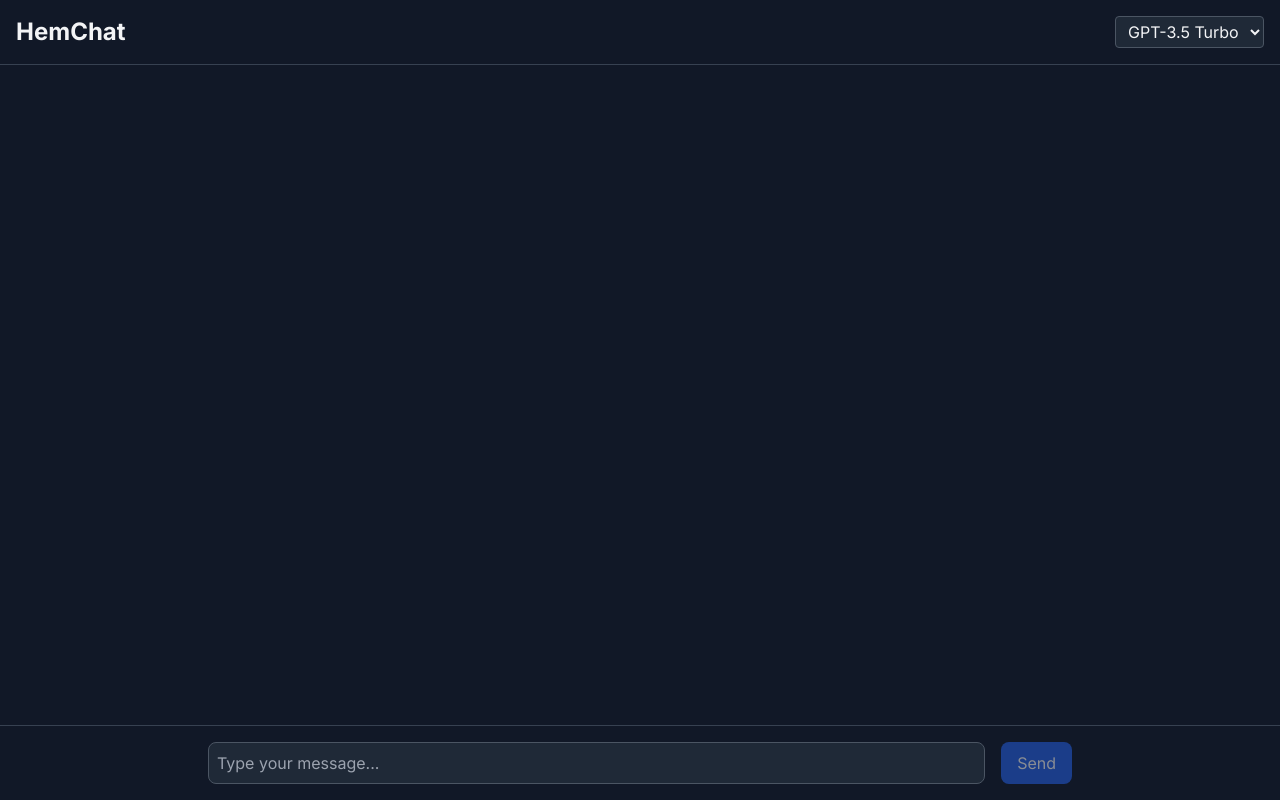
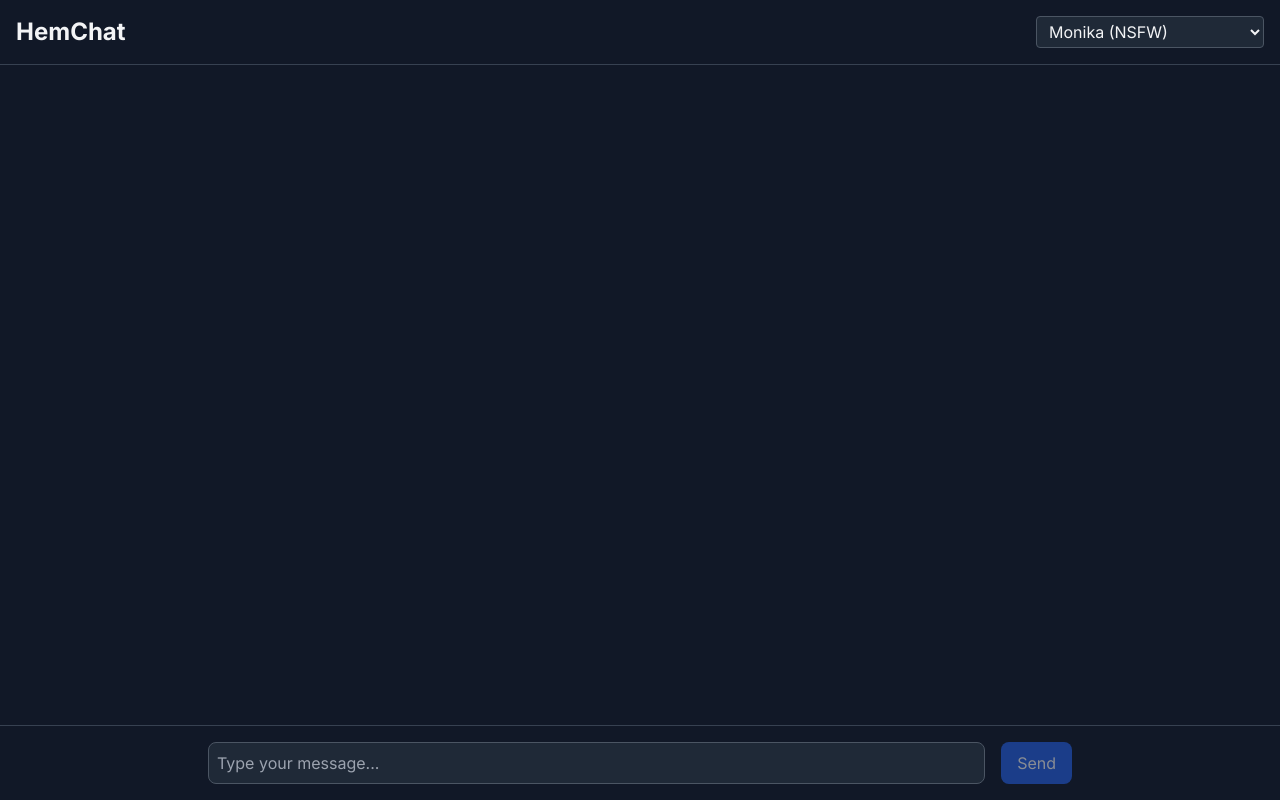
Before and after one commit to HemSoft/HemChat, a Next.js app: page / in a window 1280 px wide. Built offline with nearby package versions, Linux system fonts and the light colour scheme.

Commit message:
Restore Ollama model list and set default model

```diff
--- a/src/components/ModelSelector.tsx
+++ b/src/components/ModelSelector.tsx
@@ -1,6 +1,25 @@
 'use client'
 
 import { useModel } from '@/contexts/ModelContext'
+
+const AVAILABLE_MODELS = [
+  { name: 'Monika (NSFW)', id: 'benevolentjoker/nsfwmonika:latest' },
+  { name: 'Vanessa (NSFW)', id: 'benevolentjoker/nsfwvanessa:latest' },
+  { name: 'Adult Film Writer (NSFW)', id: 'jimscard/adult-film-screenwriter-nsfw:latest' },
+  { name: 'Phi-4', id: 'phi4:latest' },
+  { name: 'LLaMA 3.3', id: 'llama3.3:latest' },
+  { name: 'LLaMA 3.2 Vision', id: 'llama3.2-vision:11b' },
+  { name: 'DeepSeek Coder', id: 'deepseek-coder:6.7b' },
+  { name: 'CodeLLaMA', id: 'codellama:7b' },
+  { name: 'Qwen 2.5', id: 'qwen2.5:latest' },
+  { name: 'Mistral', id: 'mistral:latest' },
+  { name: 'LLaMA 3.2 (7B)', id: 'llama3.2:latest' },
+  { name: 'LLaMA 3.2 (3B)', id: 'llama3.2:3b' },
+  { name: 'LLaMA 3.2 (1B)', id: 'llama3.2:1b' },
+  { name: 'LLaMA 3.1 (8B)', id: 'llama3.1:8b' },
+  { name: 'LLaMA 3 (70B)', id: 'llama3:70b' },
+  { name: 'LLaMA 3', id: 'llama3:latest' },
+]
 
 export default function ModelSelector() {
   const { selectedModel, setSelectedModel } = useModel()
@@ -12,8 +31,11 @@ export default function ModelSelector() {
       className="px-2 py-1 rounded border border-gray-300 dark:border-gray-600
         bg-white dark:bg-gray-800 text-gray-900 dark:text-gray-100"
     >
-      <option value="gpt-3.5-turbo">GPT-3.5 Turbo</option>
-      <option value="gpt-4">GPT-4</option>
+      {AVAILABLE_MODELS.map((model) => (
+        <option key={model.id} value={model.id}>
+          {model.name}
+        </option>
+      ))}
     </select>
   )
 }
--- a/src/contexts/ModelContext.tsx
+++ b/src/contexts/ModelContext.tsx
@@ -7,10 +7,12 @@ type ModelContextType = {
   setSelectedModel: (model: string) => void
 }
 
+const DEFAULT_MODEL = 'benevolentjoker/nsfwmonika:latest'
+
 const ModelContext = createContext<ModelContextType | undefined>(undefined)
 
 export function ModelProvider({ children }: { children: React.ReactNode }) {
-  const [selectedModel, setSelectedModel] = useState('gpt-3.5-turbo')
+  const [selectedModel, setSelectedModel] = useState(DEFAULT_MODEL)
 
   useEffect(() => {
     const savedModel = localStorage.getItem('selectedModel')
```
